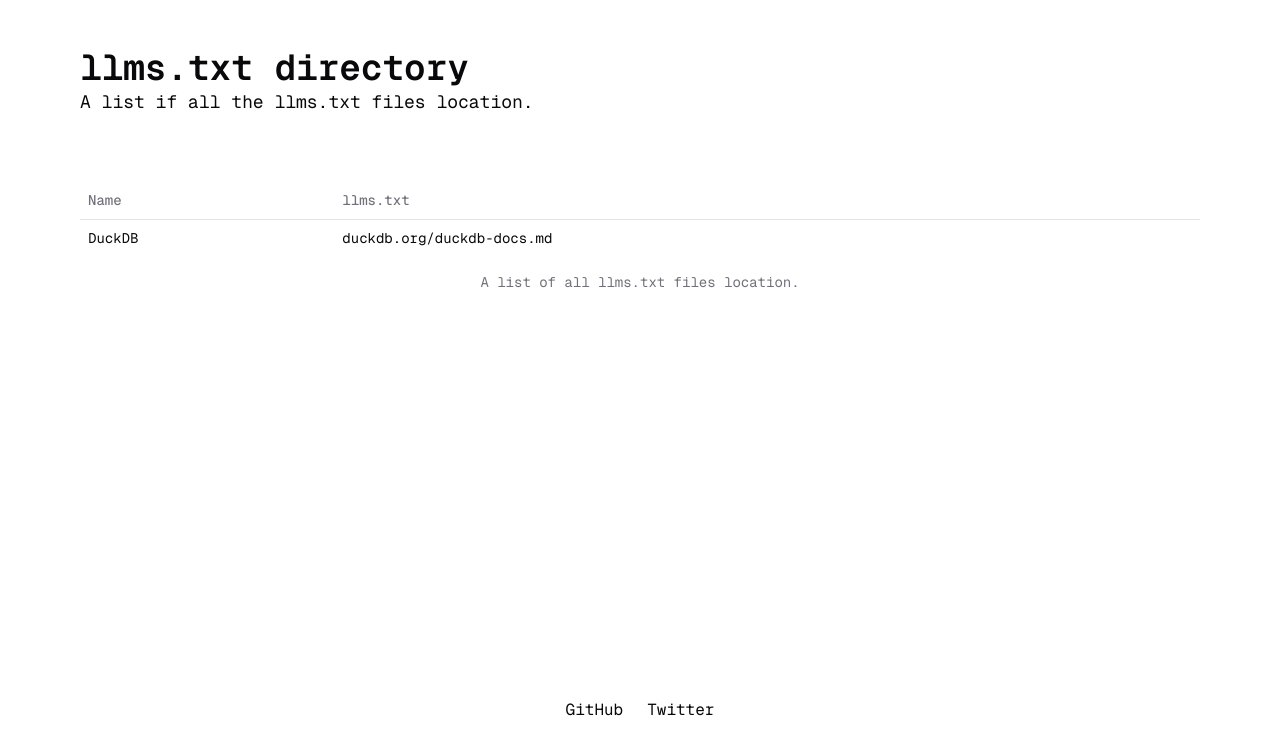
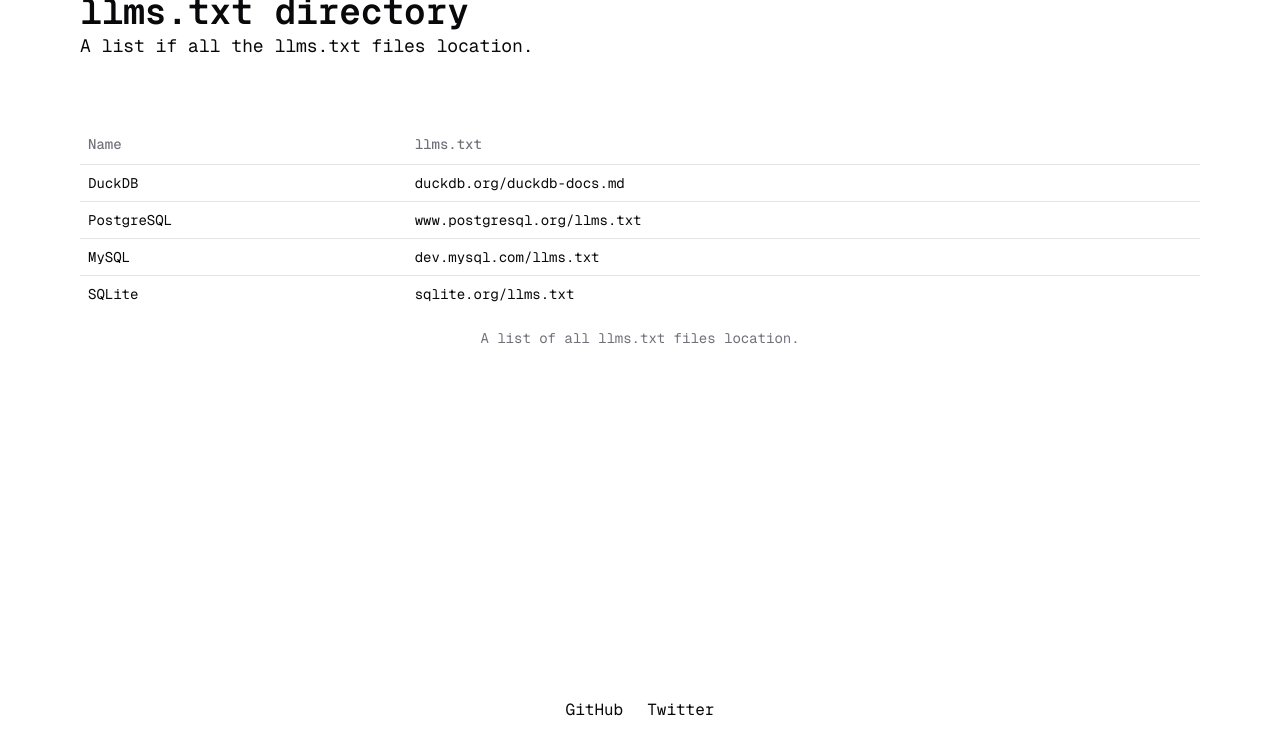
Before and after one commit to stephen-fellow/llmstxt-site, a Next.js app: page / in a window 1280 px wide. Shown: the top 754 px of the page. Built offline with nearby package versions, Linux system fonts and the light colour scheme.

Commit message:
add a store

```diff
--- a/components/list-table.tsx
+++ b/components/list-table.tsx
@@ -7,7 +7,10 @@
   TableHeader,
   TableRow,
 } from "@/components/ui/table";
+
+import useSiteStore from "@/lib/store";
 export default function ListTable() {
+  const sites = useSiteStore((state) => state.getSites(""));
   return (
     <Table>
       <TableCaption>A list of all llms.txt files location.</TableCaption>
@@ -18,18 +21,16 @@
         </TableRow>
       </TableHeader>
       <TableBody>
-        <TableRow>
-          <TableCell>DuckDB</TableCell>
-          <TableCell>
-            <a
-              href="https://duckdb.org/duckdb-docs.md"
-              target="_blank"
-              rel="noopener noreferrer"
-            >
-              duckdb.org/duckdb-docs.md
-            </a>
-          </TableCell>
-        </TableRow>
+        {sites.map((site) => (
+          <TableRow key={site.name}>
+            <TableCell>{site.name}</TableCell>
+            <TableCell>
+              <a href={site.url} target="_blank" rel="noopener noreferrer">
+                {site.urlDisplay}
+              </a>
+            </TableCell>
+          </TableRow>
+        ))}
       </TableBody>
     </Table>
   );
--- /dev/null
+++ b/lib/store.ts
@@ -0,0 +1,57 @@
+import { create } from "zustand";
+import { devtools, persist } from "zustand/middleware";
+
+type Site = {
+  name: string;
+  description: string;
+  url: string;
+  urlDisplay: string;
+};
+
+interface SiteState {
+  sites: Site[];
+  getSites: (searchString: string) => Site[];
+}
+
+const useSiteStore = create<SiteState>()(
+  devtools(
+    persist(
+      (set, get) => ({
+        sites: [
+          {
+            name: "DuckDB",
+            description: "DuckDB's llms.txt file location",
+            url: "https://duckdb.org/duckdb-docs.md",
+            urlDisplay: "duckdb.org/duckdb-docs.md",
+          },
+          {
+            name: "PostgreSQL",
+            description: "PostgreSQL's llms.txt file location",
+            url: "https://www.postgresql.org/llms.txt",
+            urlDisplay: "www.postgresql.org/llms.txt",
+          },
+          {
+            name: "MySQL",
+            description: "MySQL's llms.txt file location",
+            url: "https://dev.mysql.com/llms.txt",
+            urlDisplay: "dev.mysql.com/llms.txt",
+          },
+          {
+            name: "SQLite",
+            description: "SQLite's llms.txt file location",
+            url: "https://sqlite.org/llms.txt",
+            urlDisplay: "sqlite.org/llms.txt",
+          },
+        ],
+        getSites: (searchString: string) => {
+          return get().sites;
+        },
+      }),
+      {
+        name: "site-state",
+      }
+    )
+  )
+);
+
+export default useSiteStore;
--- a/package.json
+++ b/package.json
@@ -17,7 +17,8 @@
     "react": "^18",
     "react-dom": "^18",
     "tailwind-merge": "^2.5.4",
-    "tailwindcss-animate": "^1.0.7"
+    "tailwindcss-animate": "^1.0.7",
+    "zustand": "^5.0.1"
   },
   "devDependencies": {
     "@types/node": "^20",
```
Also changed, not shown: 1 other file (tests, documents, lock files or other folders).
